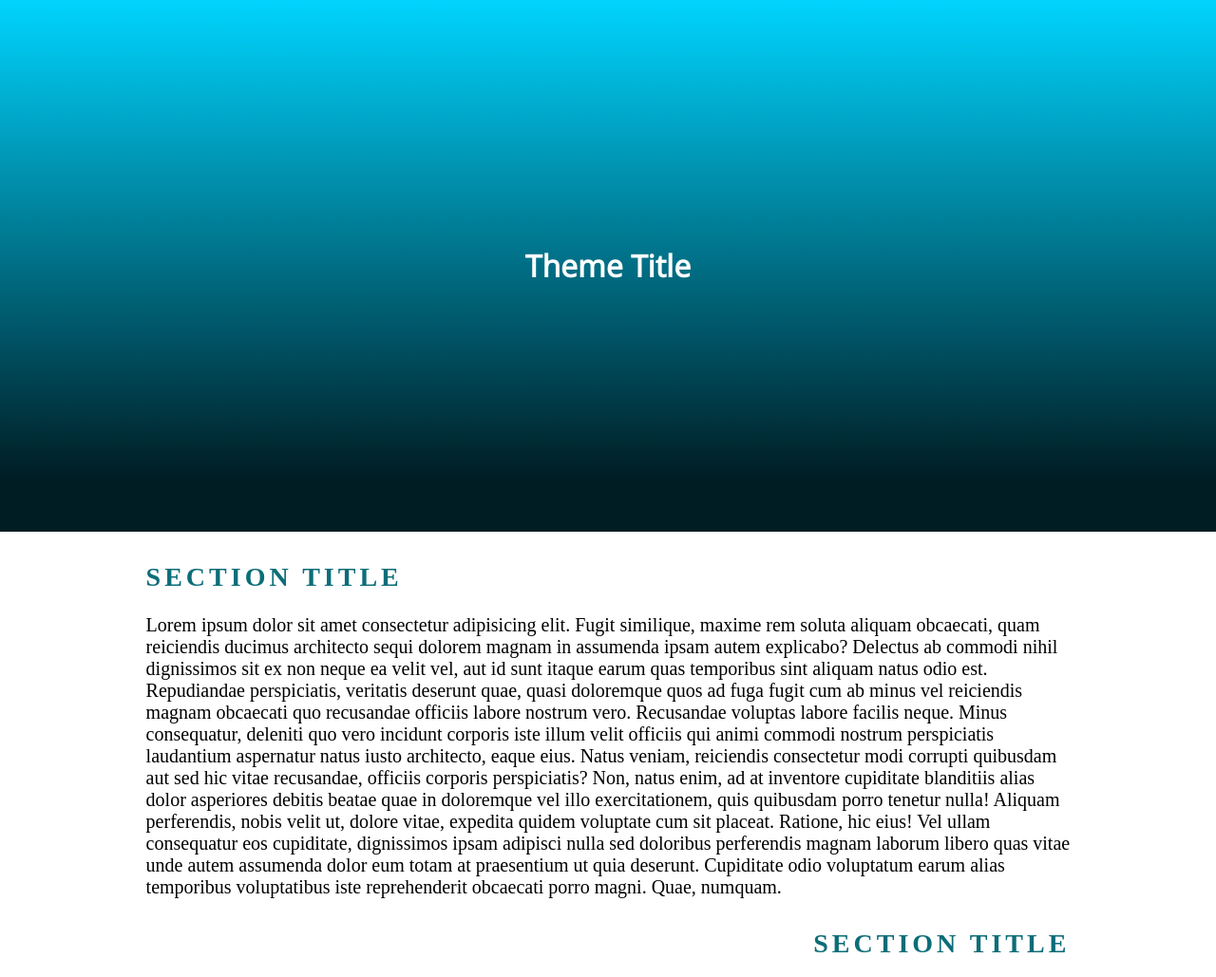
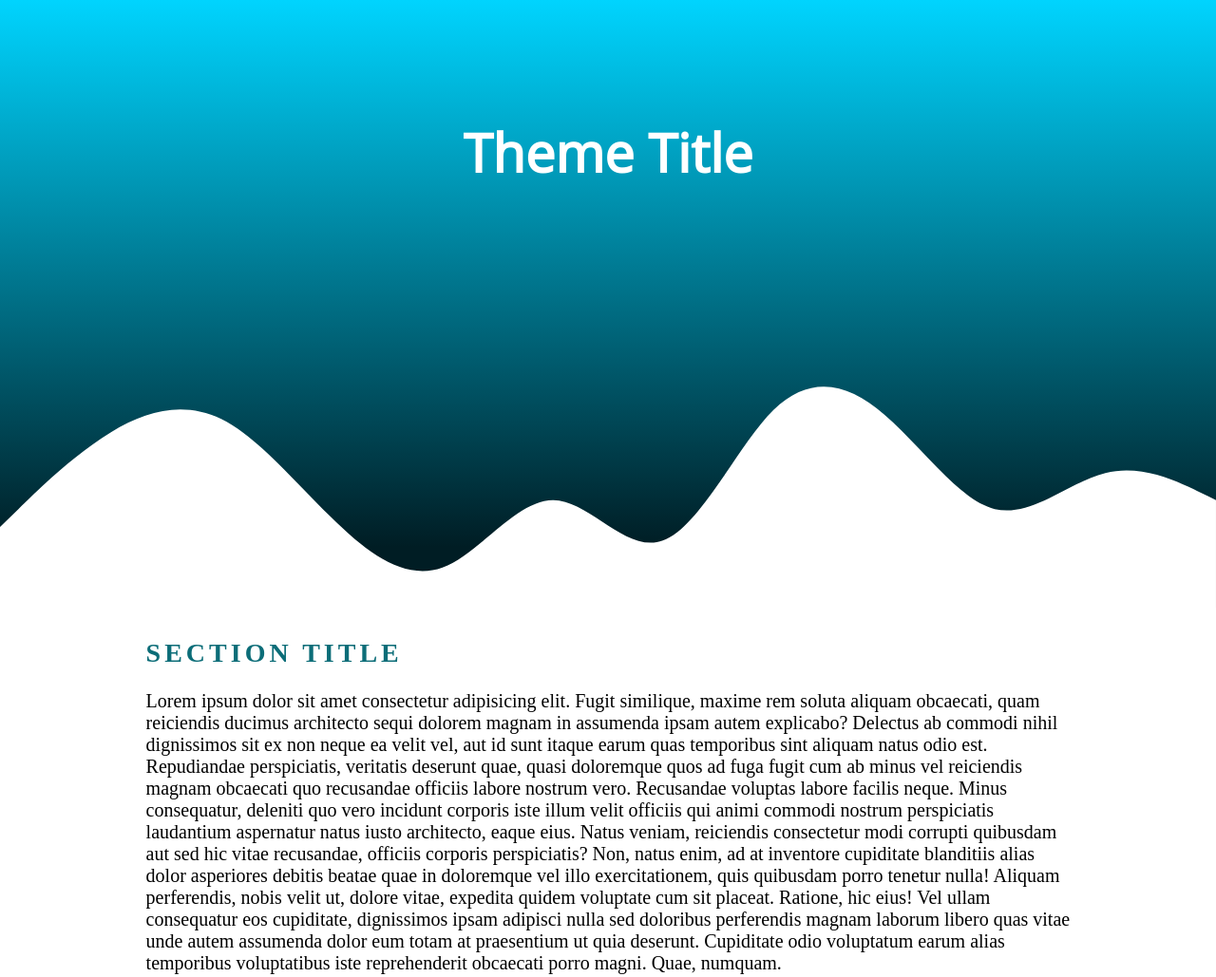
Before and after one commit to Christopher-Green424/mobile-friendly-practice, a plain HTML site: page index.html in a window 1280 px wide. Shown: the top 1029 px of the page at 95% size. Drawn offline with nearby package versions, Linux system fonts and the light colour scheme.

Commit message:
implemented wave svg and finalized design

```diff
--- a/css/styles.css
+++ b/css/styles.css
@@ -9,7 +9,7 @@
 /* HERO IMAGE CODE STARTS */
 .heroImage {
     background-image: linear-gradient(#00d4fe 0%, #001d24 90%);
-    height: 70vh;
+    height: 80vh;
     width: 100%;
     background-position: center;
     background-repeat: no-repeat;
@@ -20,14 +20,23 @@
 .heroText {
     display: inline-block;
     text-align: center;
-    top: 50%;
+    top: 25%;
     left: 50%;
     transform: translate(-50%, -50%);
     color: white;
     font-family: 'Open Sans', sans-serif;
+    font-weight: lighter;
+    font-size: 28px;
     position: absolute;
 }
 /* HERO IMAGE CODE ENDS */
+
+.heroImage svg {
+    position: absolute;
+    bottom: 0;
+    left: 0;
+    width: 100%;
+}
 
 .articleDiv {
     margin: 4vh 12vw;
@@ -58,6 +67,6 @@
 
 .footerText {
     color: white;
-    font-size: 18px;
+    font-size: 24px;
     margin: 10vh 0;
 }
--- a/index.html
+++ b/index.html
@@ -12,7 +12,7 @@
     <!-- Load Font -->
     <link rel="preconnect" href="https://fonts.googleapis.com">
     <link rel="preconnect" href="https://fonts.gstatic.com" crossorigin>
-    <link href="https://fonts.googleapis.com/css2?family=Open+Sans&display=swap" rel="stylesheet">
+    <link href="https://fonts.googleapis.com/css2?family=Open+Sans:wght@300&display=swap" rel="stylesheet">
 </head>
 
 <body class="noAutoPos">
@@ -22,6 +22,9 @@
             <div class="heroText">
                 <h1>Theme Title</h1>
             </div>
+            <svg xmlns="http://www.w3.org/2000/svg" viewBox="0 0 1440 320">
+                <path fill="#ffffff" fill-opacity="1" d="M0,224L21.8,202.7C43.6,181,87,139,131,112C174.5,85,218,75,262,96C305.5,117,349,171,393,213.3C436.4,256,480,288,524,272C567.3,256,611,192,655,192C698.2,192,742,256,785,240C829.1,224,873,128,916,85.3C960,43,1004,53,1047,90.7C1090.9,128,1135,192,1178,202.7C1221.8,213,1265,171,1309,160C1352.7,149,1396,171,1418,181.3L1440,192L1440,320L1418.2,320C1396.4,320,1353,320,1309,320C1265.5,320,1222,320,1178,320C1134.5,320,1091,320,1047,320C1003.6,320,960,320,916,320C872.7,320,829,320,785,320C741.8,320,698,320,655,320C610.9,320,567,320,524,320C480,320,436,320,393,320C349.1,320,305,320,262,320C218.2,320,175,320,131,320C87.3,320,44,320,22,320L0,320Z"></path>
+            </svg>
         </div>
 
         <article class="alignLeft articleDiv">
```
Also changed, not shown: wave.png (added).
